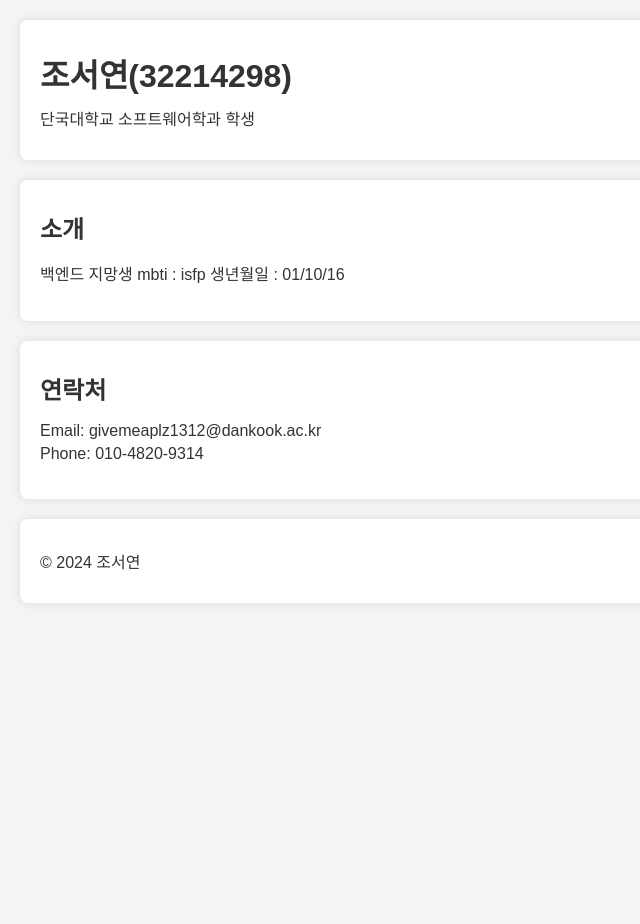
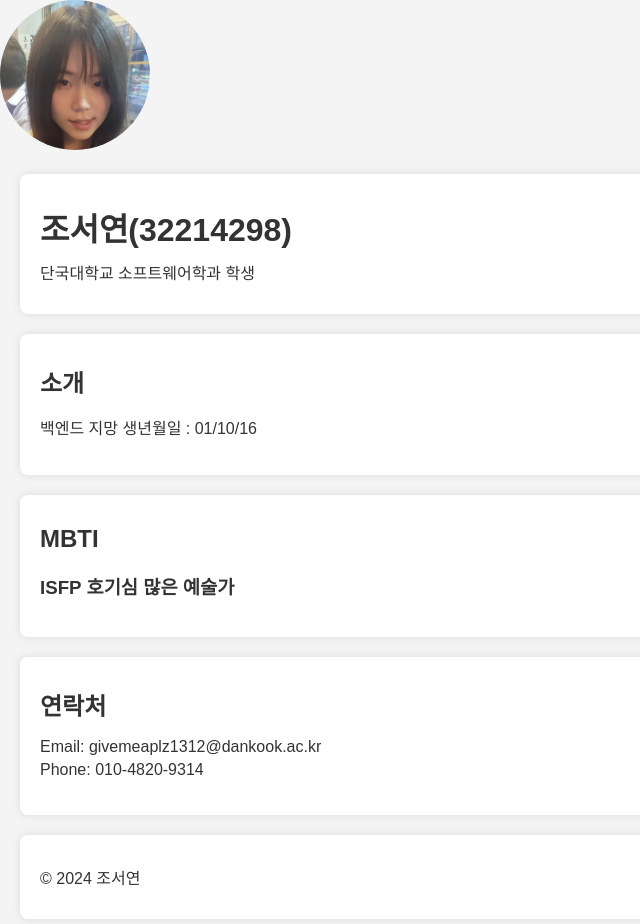
Before and after one commit to jsy011016/Mid-Term-Project, a plain HTML site: page index.html in a window 1280 px wide. Shown: the whole page, without its empty margins (0-640 px from the left). Before the commit the page ends 800 px from the top, so only its background shows below. Drawn offline with Linux system fonts and the light colour scheme.

Commit message:
third commit

```diff
--- a/index.html
+++ b/index.html
@@ -7,16 +7,20 @@
     <link rel="stylesheet" href="styles.css">
 </head>
 <body>
+    <img src="selfy.jpg" class="circle">
     <header>
         <h1>조서연(32214298)</h1>
         <p>단국대학교 소프트웨어학과 학생</p>
     </header>
     <section>
         <h2>소개</h2>
-        <p>백엔드 지망생
-            mbti : isfp
+        <p>백엔드 지망
             생년월일 : 01/10/16
         </p>
+    </section>
+    <section>
+        <h2>MBTI</h2>
+        <h3>ISFP 호기심 많은 예술가</h3>
     </section>
     <section>
         <h2>연락처</h2>
--- a/styles.css
+++ b/styles.css
@@ -23,3 +23,10 @@ li {
     list-style-type: none;
     margin: 5px 0;
 }
+
+.circle {
+    border-radius: 50%;
+    width: 150px;
+    height: 150px;
+    object-fit: cover;
+}
```
Also changed, not shown: selfy.jpg (added), 1 other file.
